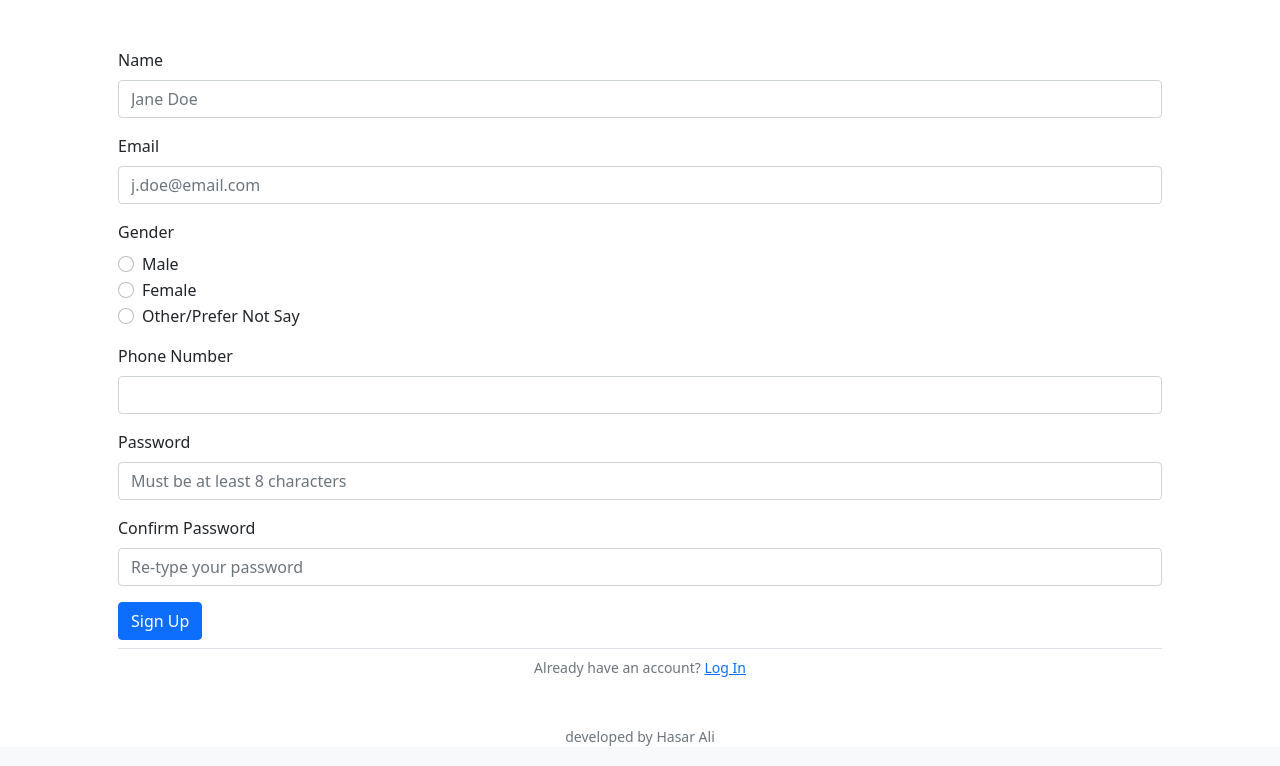
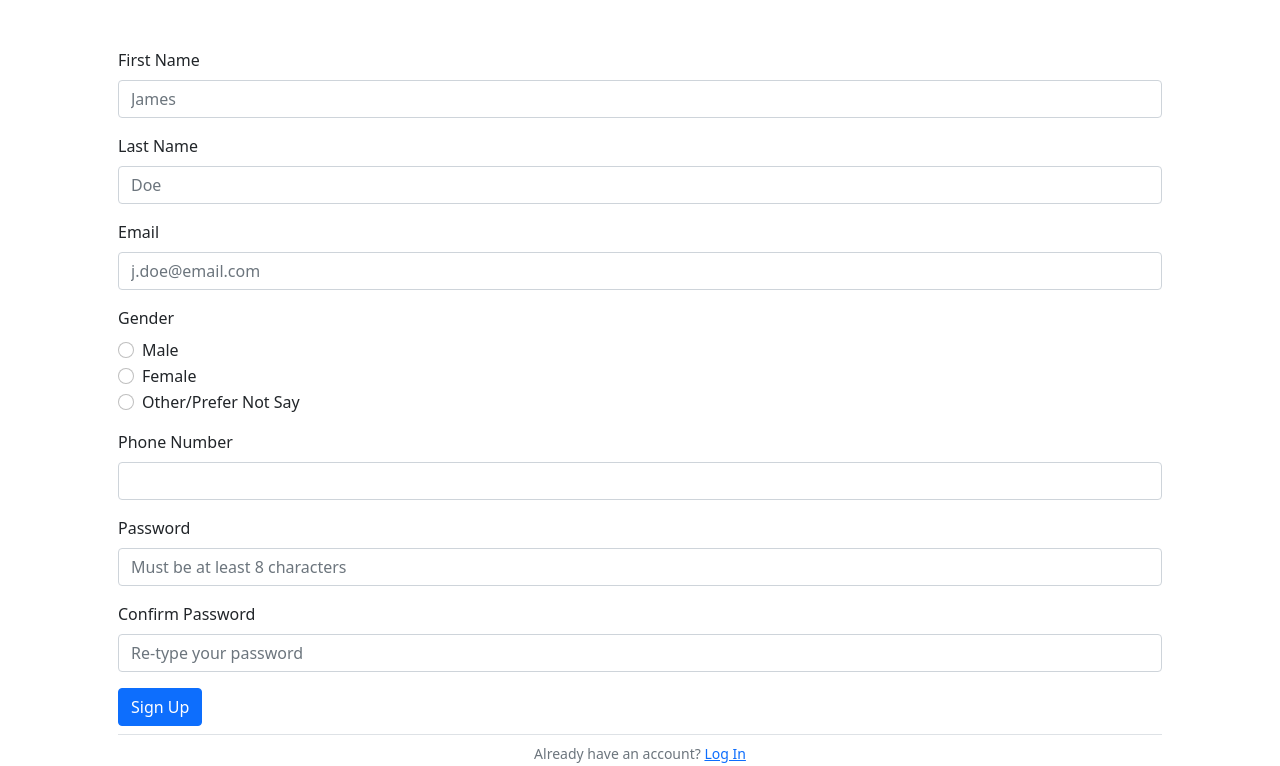
Before and after one commit to HasarAli/GasMoney, a Flask app: page /register in a window 1280 px wide. Shown: the part 66-832 px from the top of the page. Run offline with Flask 2, Linux system fonts and the light colour scheme; some libraries are stand-ins or nearby versions.

Commit message:
added first/last name field & max lengths

```diff
--- a/gasmoney/forms.py
+++ b/gasmoney/forms.py
@@ -20,11 +20,12 @@
 
 
 class RegistrationForm(FieldsRequiredForm):
-    name = StringField('Name', validators=[DataRequired(), Length(min=2, max=24)])
+    first_name = StringField('First Name', validators=[DataRequired(), Length(max=50)])
+    last_name = StringField('Last Name', validators=[Length(max=50)])
     gender = RadioField('Gender', validators=[DataRequired()], choices=[('m', 'Male'), ('f', 'Female'), ('o', 'Other/Prefer Not Say')])
-    email = EmailField('Email', validators=[DataRequired(), Email()])
-    phone = TelField('Phone Number', validators=[DataRequired()])
-    password = PasswordField('Password', validators=[DataRequired()])
+    email = EmailField('Email', validators=[DataRequired(), Length(max=254), Email()])
+    phone = TelField('Phone Number', validators=[DataRequired(), Length(max=15)])
+    password = PasswordField('Password', validators=[DataRequired(), Length(max=128)])
     confirm_password = PasswordField('Confirm Password', validators=[DataRequired(), EqualTo('password')])
 
     submit = SubmitField('Sign Up')
@@ -38,7 +39,7 @@
             raise ValidationError('Invalid phone number')
 
 class LoginForm(FlaskForm):
-    email = StringField('Email', validators=[DataRequired(), Email()])
-    password = PasswordField('Password', validators=[DataRequired()])
+    email = StringField('Email', validators=[DataRequired(), Email(), Length(max=254)])
+    password = PasswordField('Password', validators=[DataRequired(), Length(max=128)])
     remember = BooleanField('Remember Me')
     submit = SubmitField('Login')
--- a/gasmoney/templates/register.html
+++ b/gasmoney/templates/register.html
@@ -21,17 +21,19 @@
 
         {% from "macros.html" import render_form_field, render_form_radio %}
 
-        {{ render_form_field(form.name, placeholder="Jane Doe", minlength=2) }}
+        {{ render_form_field(form.first_name, placeholder="James", maxlength="50") }}
 
-        {{ render_form_field(form.email, placeholder="j.doe@email.com", minlength=5) }}
+        {{ render_form_field(form.last_name, placeholder="Doe", maxlength="50") }}
+
+        {{ render_form_field(form.email, placeholder="j.doe@email.com", maxlength="254") }}
 
         {{ render_form_radio(form.gender) }}
 
         {{ render_form_field(form.phone) }}
 
-        {{ render_form_field(form.password, placeholder="Must be at least 8 characters", minlength=8) }}
+        {{ render_form_field(form.password, placeholder="Must be at least 8 characters", minlength="8", maxlength="128") }}
 
-        {{ render_form_field(form.confirm_password, placeholder="Re-type your password", minlength=8) }}
+        {{ render_form_field(form.confirm_password, placeholder="Re-type your password") }}
 
         {{ form.submit(class="btn btn-primary") }}
     </form>
```
